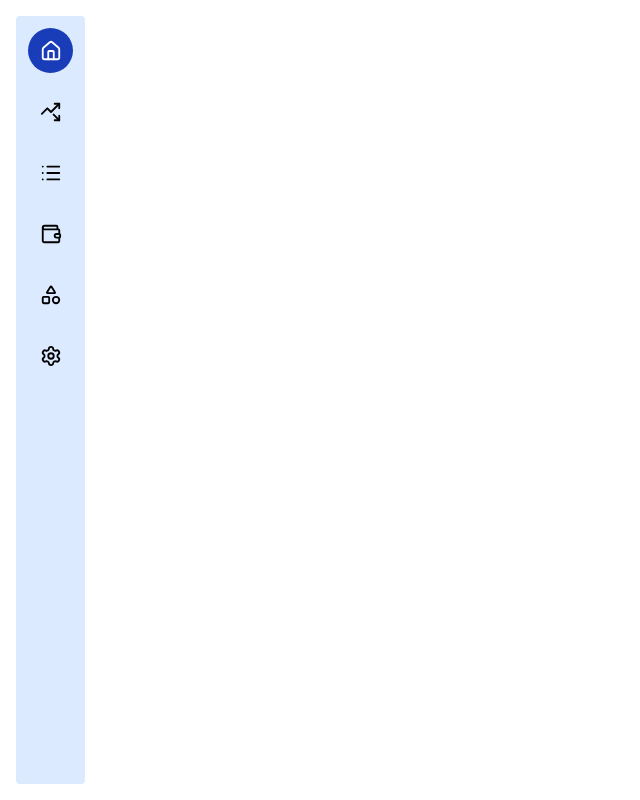
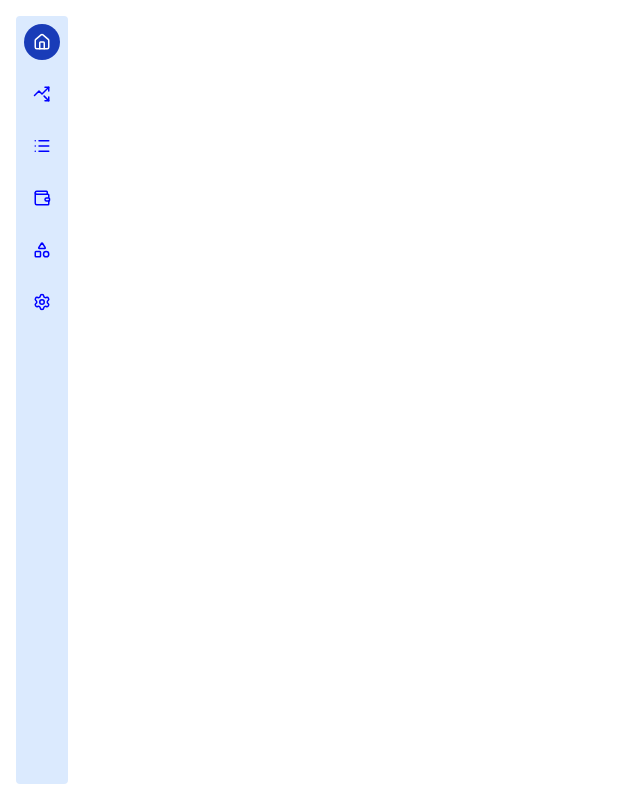
Before and after one commit to nathanelcorpuz/orium-finance-manager, a Next.js app: page / in a window 1280 px wide. Shown: the whole page, without its empty margins (0-640 px from the left). Built offline with nearby package versions, Linux system fonts and the light colour scheme.

Commit message:
nav style

```diff
--- a/components/Nav.tsx
+++ b/components/Nav.tsx
@@ -21,59 +21,59 @@ export default function Nav() {
   const inSettings = pathname === "/settings";
 
   return (
-    <nav className="flex flex-col bg-blue-100 rounded-sm p-3 h-full gap-4">
+    <nav className="flex flex-col bg-blue-100 rounded-sm p-2 h-full gap-4">
       <Link href="/">
         <div
-          className={`w-11.25 h-11.25 ${
+          className={`w-9 h-9 ${
             inHome ? "bg-blue-800" : ""
           } rounded-full flex items-center justify-center`}
         >
-          <House size={22} color={inHome ? "white" : "black"} />
+          <House size={18} color={inHome ? "white" : "blue"} />
         </div>
       </Link>
       <Link href="/forecast">
         <div
-          className={`w-11.25 h-11.25 ${
+          className={`w-9 h-9 ${
             inForecast ? "bg-blue-800" : ""
           } rounded-full flex items-center justify-center`}
         >
-          <TrendingUpDown size={22} color={inForecast ? "white" : "black"} />
+          <TrendingUpDown size={18} color={inForecast ? "white" : "blue"} />
         </div>
       </Link>
       <Link href="/transactions">
         <div
-          className={`w-11.25 h-11.25 ${
+          className={`w-9 h-9 ${
             inTransactions ? "bg-blue-800" : ""
           } rounded-full flex items-center justify-center`}
         >
-          <List size={22} color={inTransactions ? "white" : "black"} />
+          <List size={18} color={inTransactions ? "white" : "blue"} />
         </div>
       </Link>
       <Link href="/finances">
         <div
-          className={`w-11.25 h-11.25 ${
+          className={`w-9 h-9 ${
             inFinances ? "bg-blue-800" : ""
           } rounded-full flex items-center justify-center`}
         >
-          <Wallet size={22} color={inFinances ? "white" : "black"} />
+          <Wallet size={18} color={inFinances ? "white" : "blue"} />
         </div>
       </Link>
       <Link href="/categories">
         <div
-          className={`w-11.25 h-11.25 ${
+          className={`w-9 h-9 ${
             inCategories ? "bg-blue-800" : ""
           } rounded-full flex items-center justify-center`}
         >
-          <Shapes size={22} color={inCategories ? "white" : "black"} />
+          <Shapes size={18} color={inCategories ? "white" : "blue"} />
         </div>
       </Link>
       <Link href="/settings">
         <div
-          className={`w-11.25 h-11.25 ${
+          className={`w-9 h-9 ${
             inSettings ? "bg-blue-800" : ""
           } rounded-full flex items-center justify-center`}
         >
-          <Settings size={22} color={inSettings ? "white" : "black"} />
+          <Settings size={18} color={inSettings ? "white" : "blue"} />
         </div>
       </Link>
     </nav>
```
